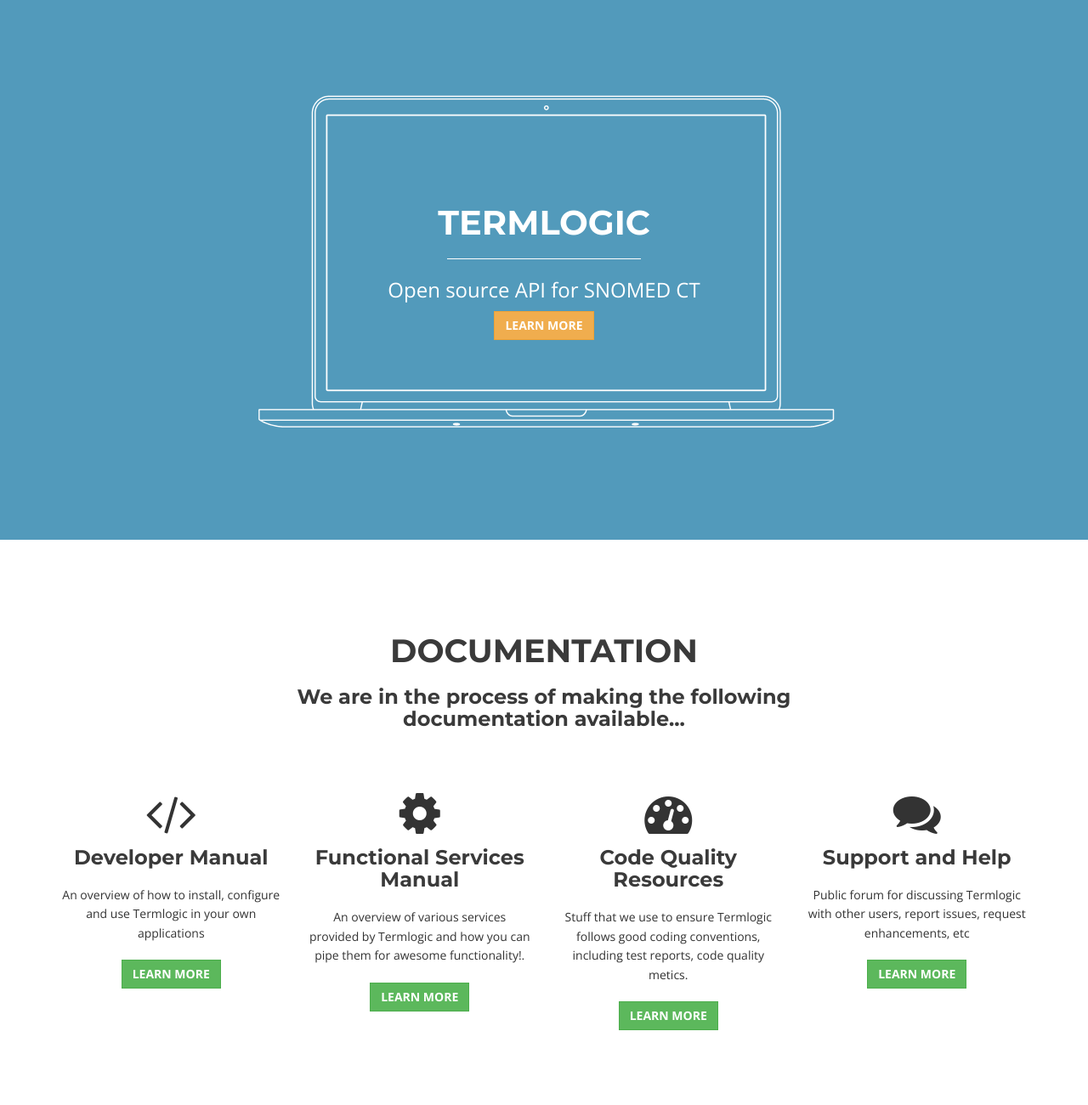
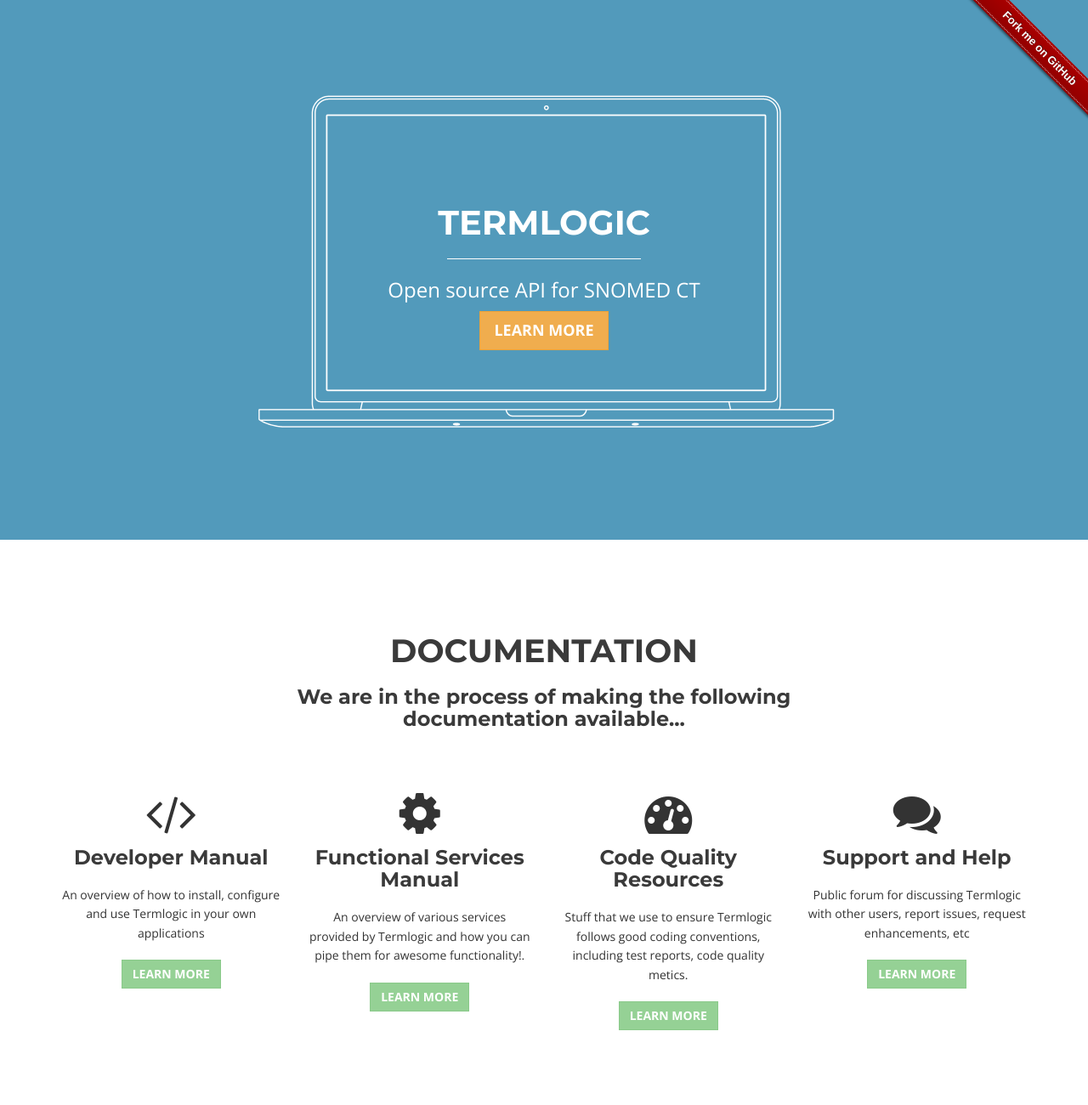
Before and after one commit to termlogic/termlogic.github.io, a plain HTML site: page index.html in a window 1280 px wide. Shown: the top 1300 px of the page at 85% size. Drawn offline with nearby package versions, Linux system fonts and the light colour scheme.

Commit message:
Updated index page to use css for github ribbons and update buttons css to show them as disabled

```diff
--- a/index.html
+++ b/index.html
@@ -8,13 +8,21 @@
     <link href="css/bootstrap.min.css" rel="stylesheet" media="screen">
     <link href="css/style.css" rel="stylesheet" media="screen">
 	<link href="color/default.css" rel="stylesheet" media="screen">
+	<link rel="stylesheet" href="css/gh-fork-ribbon.css">
+    <!--[if lt IE 9]>
+        <link rel="stylesheet" href="gh-fork-ribbon.ie.css">
+    <![endif]-->
 	<script src="js/modernizr.custom.js"></script>
       </head>
   <body>
 
+	<div class="github-fork-ribbon-wrapper right">
+        <div class="github-fork-ribbon">
+            <a href="https://github.com/simonwhitaker/github-fork-ribbon-css">Fork me on GitHub</a>
+        </div>
+    </div>
 	  <!-- intro area -->
 	  <div id="intro">
-
 			<div class="intro-text">
 				<div class="container">
 					<div class="row">
@@ -26,7 +34,7 @@
 							<h1><a href="index.html">Termlogic</a></h1>
 							<div class="line-spacer"></div>
 							<p><span>Open source API for SNOMED CT</span></p>
-							<a href="http://noesisinformatica.com/product/termlogic" target="_blank" class="btn btn-warning">Learn more</a>
+							<a href="http://noesisinformatica.com/product/termlogic" target="_blank" class="btn btn-warning btn-lg">Learn more</a>
 						</div>
 					</div>
 					</div>
@@ -52,7 +60,7 @@
 						<i class="fa fa-code fa-4x"></i>
 						<h4>Developer Manual</h4>
 						<p>An overview of how to install, configure and use Termlogic in your own applications</p>
-						<a class="btn btn-success">Learn more</a>
+						<a class="btn btn-success disabled">Learn more</a>
 					</div>
                 </div>
                 <div class="col-xs-12 col-sm-3 col-md-3 col-lg-3" data-wow-delay="0.3s">
@@ -60,7 +68,7 @@
 						<i class="fa fa-cog fa-4x"></i>
 						<h4>Functional Services Manual</h4>
 						<p>An overview of various services provided by Termlogic and how you can pipe them for awesome functionality!.</p>
-						<a class="btn btn-success">Learn more</a>
+						<a class="btn btn-success disabled">Learn more</a>
 					</div>
                 </div>
                 <div class="col-xs-12 col-sm-3 col-md-3 col-lg-3" data-wow-delay="0.5s">
@@ -68,7 +76,7 @@
 						<i class="fa fa-dashboard fa-4x"></i>
 						<h4>Code Quality Resources</h4>
 						<p>Stuff that we use to ensure Termlogic follows good coding conventions, including test reports, code quality metics.</p>
-						<a class="btn btn-success">Learn more</a>
+						<a class="btn btn-success disabled">Learn more</a>
 					</div>
                 </div>
                 <div class="col-xs-12 col-sm-3 col-md-3 col-lg-3" data-wow-delay="0.7s">
@@ -76,7 +84,7 @@
 						<i class="fa fa-comments fa-4x"></i>
 						<h4>Support and Help</h4>
 						<p>Public forum for discussing Termlogic with other users, report issues, request enhancements, etc</p>
-						<a class="btn btn-success">Learn more</a>
+						<a class="btn btn-success disabled">Learn more</a>
 					</div>
                 </div>
 			  </div>
```
